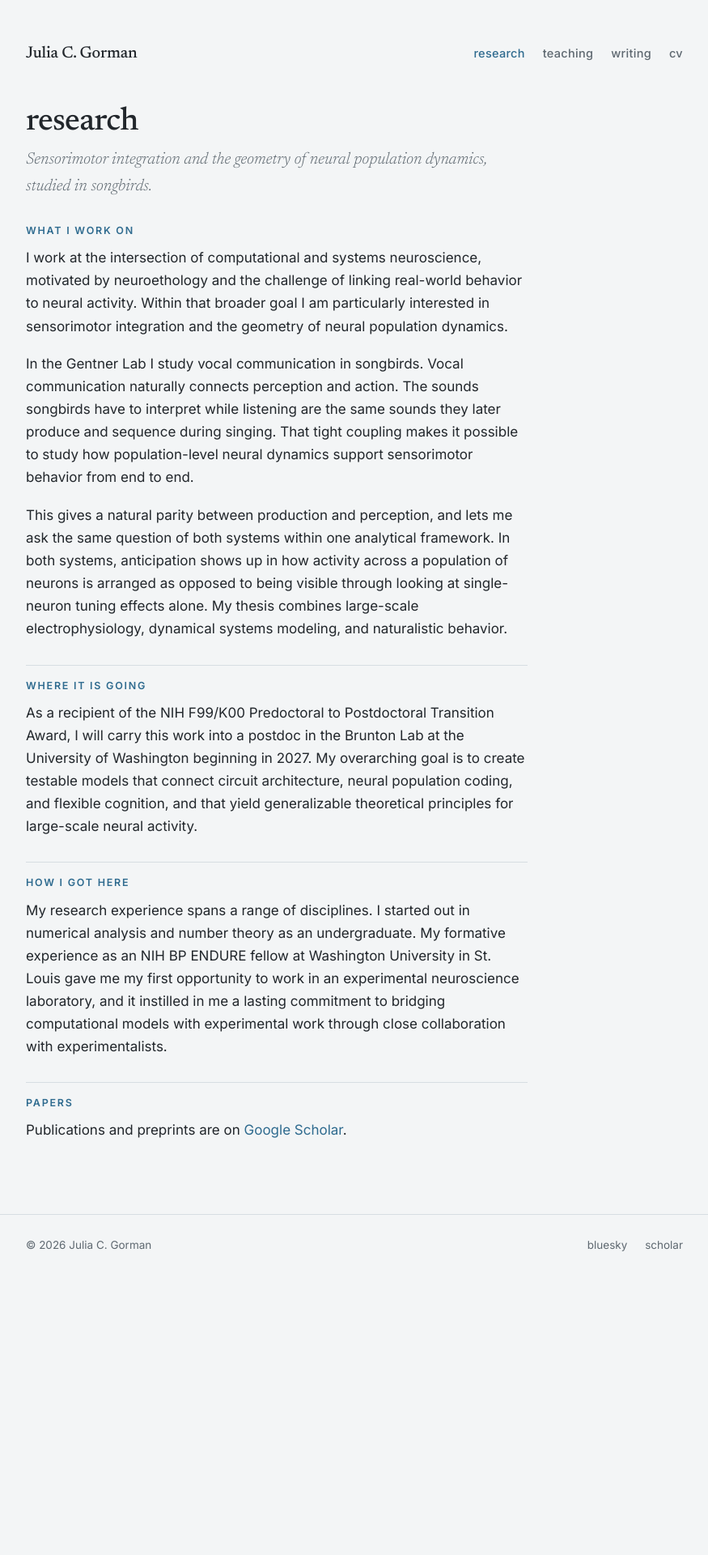
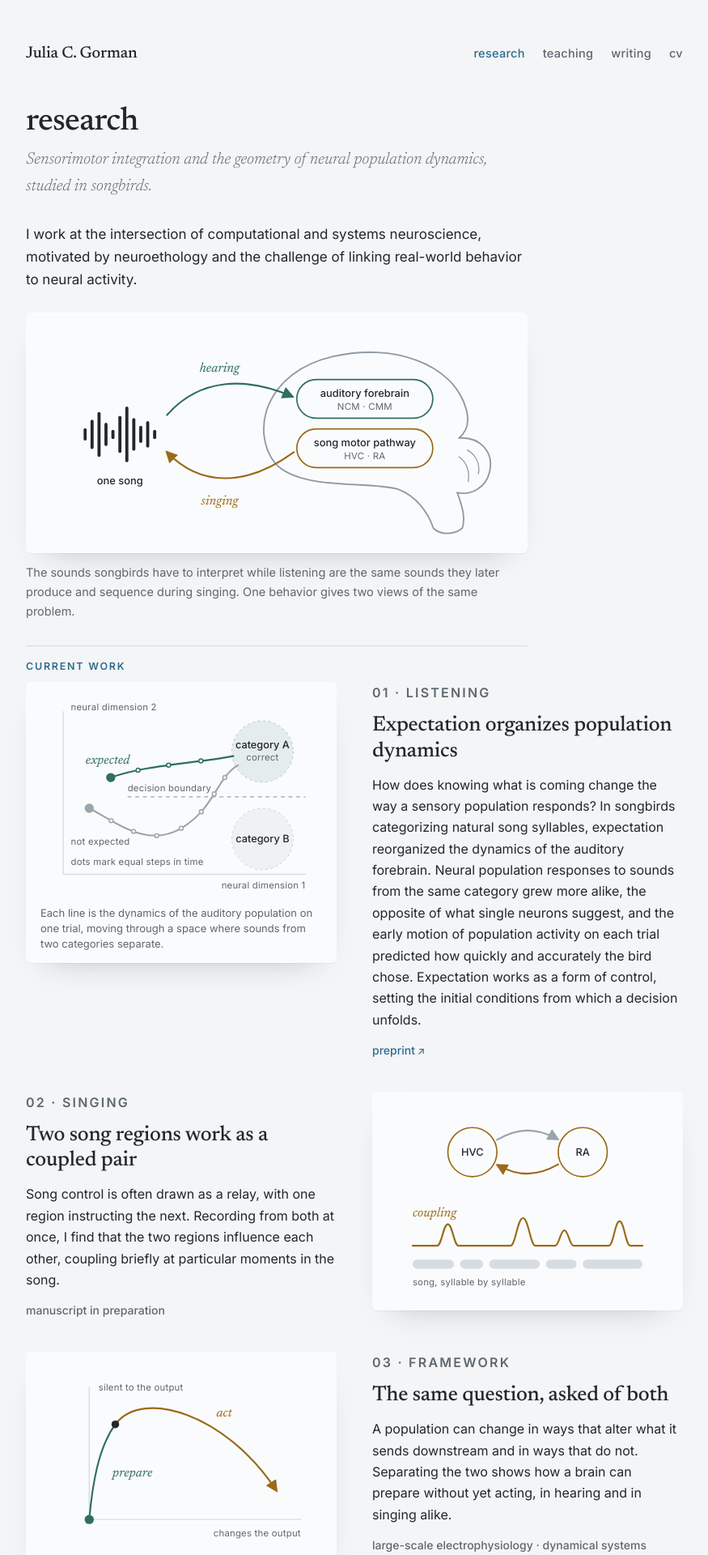
Before and after one commit to juliagorman/juliagorman.github.io, a Jekyll site: the page built from research.md, in a window 1280 px wide. Shown: the top 1920 px of the page at 81% size, without its empty margins (202-1077 px from the left). Built offline with Jekyll 4.4.1, drawn with Linux system fonts in a browser that asks for light colours; before the commit the page ends 1589 px from its top, so only the background shows below that; some of the changed text lies outside the part shown.

Commit message:
add diagrams

```diff
--- a/assets/css/style.scss
+++ b/assets/css/style.scss
@@ -10,6 +10,9 @@
   --rule: #d6dde2;
   --accent: #2f6b8f;
   --accent-deep: #22506c;
+  --fig-a: #2e6e63;
+  --fig-b: #9a6a1a;
+  --panel: #fafbfc;
   --serif: "Newsreader", "Iowan Old Style", Georgia, serif;
   --sans: "Inter", -apple-system, BlinkMacSystemFont, "Helvetica Neue", Arial, sans-serif;
   --wrap: 860px;
@@ -363,6 +366,74 @@ a:hover { color: var(--accent-deep); text-decoration: underline; text-underline-
 }
 .prose .feature .links { margin-bottom: 0; }
 
+/* ---------- research page ---------- */
+
+.statement {
+  font-family: var(--serif);
+  font-weight: 400;
+  font-size: 27px;
+  line-height: 1.36;
+  letter-spacing: -0.01em;
+  color: var(--ink);
+  margin: 0 0 0.9em;
+}
+.breakout { width: calc(min(var(--wrap), 100vw) - 48px); max-width: none; }
+.fig-panel-wide {
+  margin: 1.6em 0 0.7em;
+  padding: 10px 14px;
+  background: var(--panel);
+  border-radius: 6px;
+  box-shadow: 0 1px 0 rgba(0,0,0,0.04), 0 18px 40px -28px rgba(30,40,50,0.35);
+}
+.prose .caption { font-size: 14.5px; color: var(--ink-soft); margin-bottom: 0; }
+
+.project {
+  display: grid;
+  grid-template-columns: 1fr 1fr;
+  gap: 44px;
+  align-items: start;
+  margin: 0 0 40px;
+}
+.project.flip .project-fig { order: 2; }
+.project-fig {
+  padding: 12px;
+  background: var(--panel);
+  border-radius: 6px;
+  box-shadow: 0 1px 0 rgba(0,0,0,0.04), 0 18px 40px -28px rgba(30,40,50,0.35);
+}
+.prose .kicker {
+  font-size: 12px;
+  font-weight: 600;
+  letter-spacing: 0.14em;
+  text-transform: uppercase;
+  color: var(--ink-soft);
+  margin: 0 0 0.5em;
+}
+.prose .project h3 { margin: 0 0 0.45em; font-size: 26px; line-height: 1.2; }
+.prose .project p { font-size: 16px; margin: 0 0 0.8em; }
+.prose .project .links { font-size: 14px; margin-bottom: 0; }
+
+/* diagrams */
+.fig { display: block; width: 100%; height: auto; }
+.fig text { font-family: var(--sans); }
+.fig-label { font-size: 12px; fill: var(--ink-soft); letter-spacing: 0.02em; }
+.fig-strong { font-size: 13.5px; font-weight: 500; fill: var(--ink); }
+.fig-word { font-family: var(--serif) !important; font-style: italic; font-size: 17px; }
+.fig-line { fill: none; stroke-width: 2.25; stroke-linecap: round; }
+.fig-axis { stroke: var(--rule); stroke-width: 1.5; stroke-linecap: round; }
+.fig-node { fill: var(--panel); stroke-width: 1.75; }
+.fig-brain { fill: none; stroke: #8f9aa3; stroke-width: 1.75; stroke-linejoin: round; }
+.fig-fold { stroke-width: 1.25; stroke-linecap: round; }
+.fig-target { fill: var(--fig-a); fill-opacity: 0.1; stroke: var(--fig-a); stroke-opacity: 0.35; stroke-dasharray: 3 4; }
+.fig-other { fill: #9aa5ad; fill-opacity: 0.12; stroke: #9aa5ad; stroke-opacity: 0.5; stroke-dasharray: 3 4; }
+.fig-boundary { stroke: #9aa5ad; stroke-width: 1.25; stroke-dasharray: 5 5; }
+.f-soft-dot { fill: var(--panel); stroke: #9aa5ad; stroke-width: 1.5; }
+.f-a-dot { fill: var(--panel); stroke: var(--fig-a); stroke-width: 1.5; }
+.prose .project .fig-note { font-size: 13px; line-height: 1.45; color: var(--ink-soft); margin: 8px 6px 2px; }
+.s-a { stroke: var(--fig-a); } .s-b { stroke: var(--fig-b); } .s-soft { stroke: #9aa5ad; }
+.f-a { fill: var(--fig-a); } .f-b { fill: var(--fig-b); } .f-soft { fill: #9aa5ad; } .f-ink { fill: var(--ink); } .f-rule { fill: var(--rule); }
+.t-a { fill: var(--fig-a); } .t-b { fill: var(--fig-b); }
+
 /* ---------- footer ---------- */
 
 .site-footer {
@@ -400,6 +471,12 @@ a:hover { color: var(--accent-deep); text-decoration: underline; text-underline-
   .site-footer .wrap { flex-direction: column; }
   .footer-links a { margin-left: 0; margin-right: 18px; }
   .entry { grid-template-columns: 1fr; }
+  .statement { font-size: 22px; }
+  .project { grid-template-columns: 1fr; gap: 16px; margin-bottom: 36px; }
+  .project.flip .project-fig { order: 0; }
+  .prose .project h3 { font-size: 23px; }
+  .fig-panel-wide { padding: 6px; overflow-x: auto; }
+  .fig-panel-wide .fig { min-width: 500px; }
   .entry .when { padding-top: 0; }
   .feature { padding: 22px 18px 16px; }
   .stats { gap: 10px; }
--- a/research.md
+++ b/research.md
@@ -5,13 +5,51 @@ subtitle: Sensorimotor integration and the geometry of neural population dynamic
 permalink: /research/
 ---
 
-## what I work on
+I work at the intersection of computational and systems neuroscience, motivated by neuroethology and the challenge of linking real-world behavior to neural activity.
 
-I work at the intersection of computational and systems neuroscience, motivated by neuroethology and the challenge of linking real-world behavior to neural activity. Within that broader goal I am particularly interested in sensorimotor integration and the geometry of neural population dynamics.
+<figure class="fig-panel-wide">
+{% include fig-loop.svg -%}
+</figure>
+<p class="caption">The sounds songbirds have to interpret while listening are the same sounds they later produce and sequence during singing. One behavior gives two views of the same problem.</p>
 
-In the Gentner Lab I study vocal communication in songbirds. Vocal communication naturally connects perception and action. The sounds songbirds have to interpret while listening are the same sounds they later produce and sequence during singing. That tight coupling makes it possible to study how population-level neural dynamics support sensorimotor behavior from end to end.
+## current work
 
-This gives a natural parity between production and perception, and lets me ask the same question of both systems within one analytical framework. In both systems, anticipation shows up in how activity across a population of neurons is arranged as opposed to being visible through looking at single-neuron tuning effects alone. My thesis combines large-scale electrophysiology, dynamical systems modeling, and naturalistic behavior.
+<div class="breakout project">
+  <div class="project-fig">
+{% include fig-listening.svg -%}
+    <p class="fig-note">Each line is the dynamics of the auditory population on one trial, moving through a space where sounds from two categories separate.</p>
+  </div>
+  <div>
+    <p class="kicker">01 · listening</p>
+    <h3>Expectation organizes population dynamics</h3>
+    <p>How does knowing what is coming change the way a sensory population responds? In songbirds categorizing natural song syllables, expectation reorganized the dynamics of the auditory forebrain. Neural population responses to sounds from the same category grew more alike, the opposite of what single neurons suggest, and the early motion of population activity on each trial predicted how quickly and accurately the bird chose. Expectation works as a form of control, setting the initial conditions from which a decision unfolds.</p>
+    <p class="links"><a href="https://doi.org/10.64898/2026.06.30.735699">preprint</a></p>
+  </div>
+</div>
+
+<div class="breakout project flip">
+  <div class="project-fig">
+{% include fig-singing.svg -%}
+  </div>
+  <div>
+    <p class="kicker">02 · singing</p>
+    <h3>Two song regions work as a coupled pair</h3>
+    <p>Song control is often drawn as a relay, with one region instructing the next. Recording from both at once, I find that the two regions influence each other, coupling briefly at particular moments in the song.</p>
+    <p class="links">manuscript in preparation</p>
+  </div>
+</div>
+
+<div class="breakout project">
+  <div class="project-fig">
+{% include fig-framework.svg -%}
+  </div>
+  <div>
+    <p class="kicker">03 · framework</p>
+    <h3>The same question, asked of both</h3>
+    <p>A population can change in ways that alter what it sends downstream and in ways that do not. Separating the two shows how a brain can prepare without yet acting, in hearing and in singing alike.</p>
+    <p class="links">large-scale electrophysiology · dynamical systems modeling · naturalistic behavior</p>
+  </div>
+</div>
 
 ## where it is going
 
```
Also changed, not shown: _includes/fig-framework.svg (added), _includes/fig-listening.svg (added), _includes/fig-loop.svg (added), _includes/fig-singing.svg (added).
